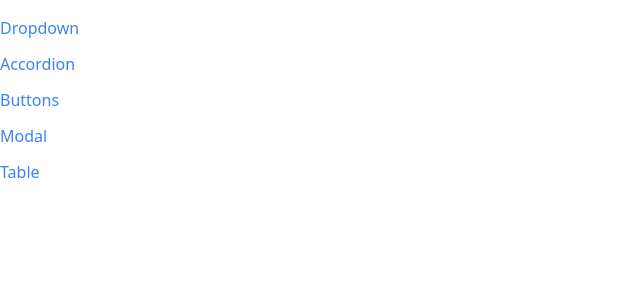
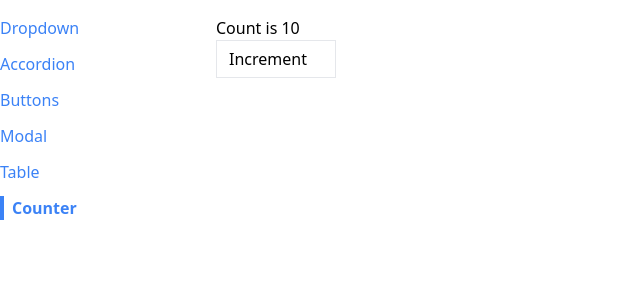
Before and after one commit to menelik7/components, a React (Create React App) app: page /counter in a window 1280 px wide. Shown: the top 300 px of the page, without its empty margins (0-640 px from the left). Built offline with nearby package versions, Linux system fonts and the light colour scheme.

Commit message:
Experimenting with custom hooks

```diff
--- a/src/App.js
+++ b/src/App.js
@@ -5,6 +5,7 @@
 import ButtonPage from "./pages/ButtonPage";
 import ModalPage from "./pages/ModalPage";
 import TablePage from "./pages/TablePage";
+import CounterPage from "./pages/CounterPage";
 
 function App() {
 	return (
@@ -26,6 +27,9 @@
 				<Route path="/table">
 					<TablePage />
 				</Route>
+				<Route path="/counter">
+					<CounterPage initialCount={10} />
+				</Route>
 			</div>
 		</div>
 	);
--- a/src/components/Sidebar.js
+++ b/src/components/Sidebar.js
@@ -22,6 +22,10 @@
 			label: "Table",
 			path: "/table",
 		},
+		{
+			label: "Counter",
+			path: "/counter",
+		},
 	];
 
 	const renderedLinks = links.map((link) => {
--- /dev/null
+++ b/src/hooks/useCounter.js
@@ -0,0 +1,18 @@
+import { useState, useEffect } from "react";
+
+export default function useCounter(initialCount) {
+	const [count, setCount] = useState(initialCount);
+
+	useEffect(() => {
+		console.log(count);
+	}, [count]);
+
+	const increment = () => {
+		setCount(count + 1);
+	};
+
+	return {
+		count,
+		increment,
+	};
+}
--- /dev/null
+++ b/src/pages/CounterPage.js
@@ -0,0 +1,13 @@
+import Button from "../components/Button";
+import useCounter from "../hooks/useCounter";
+
+export default function CounterPage({ initialCount }) {
+	const { count, increment } = useCounter(initialCount);
+
+	return (
+		<div>
+			<h1>Count is {count}</h1>
+			<Button onClick={increment}>Increment</Button>
+		</div>
+	);
+}
```
